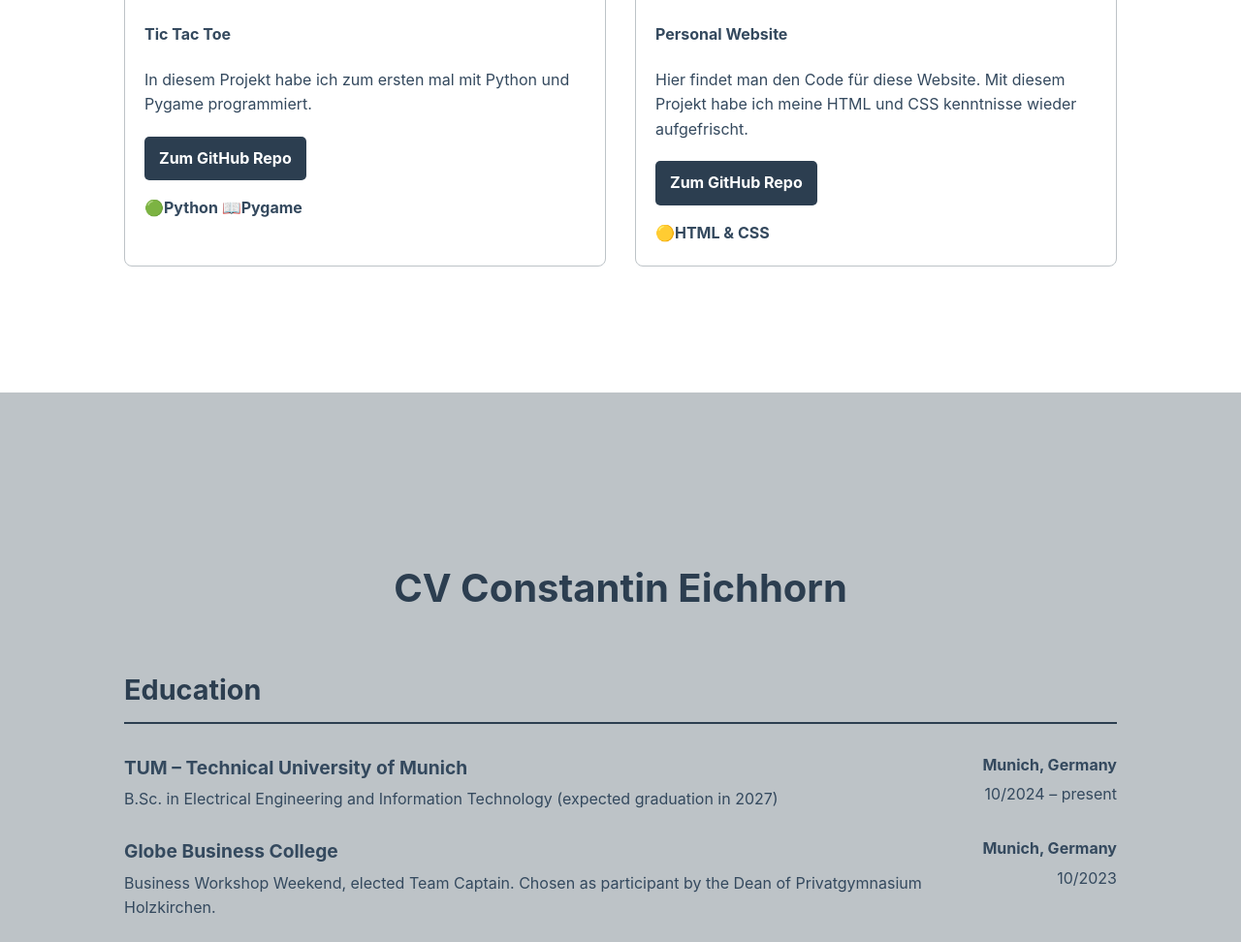
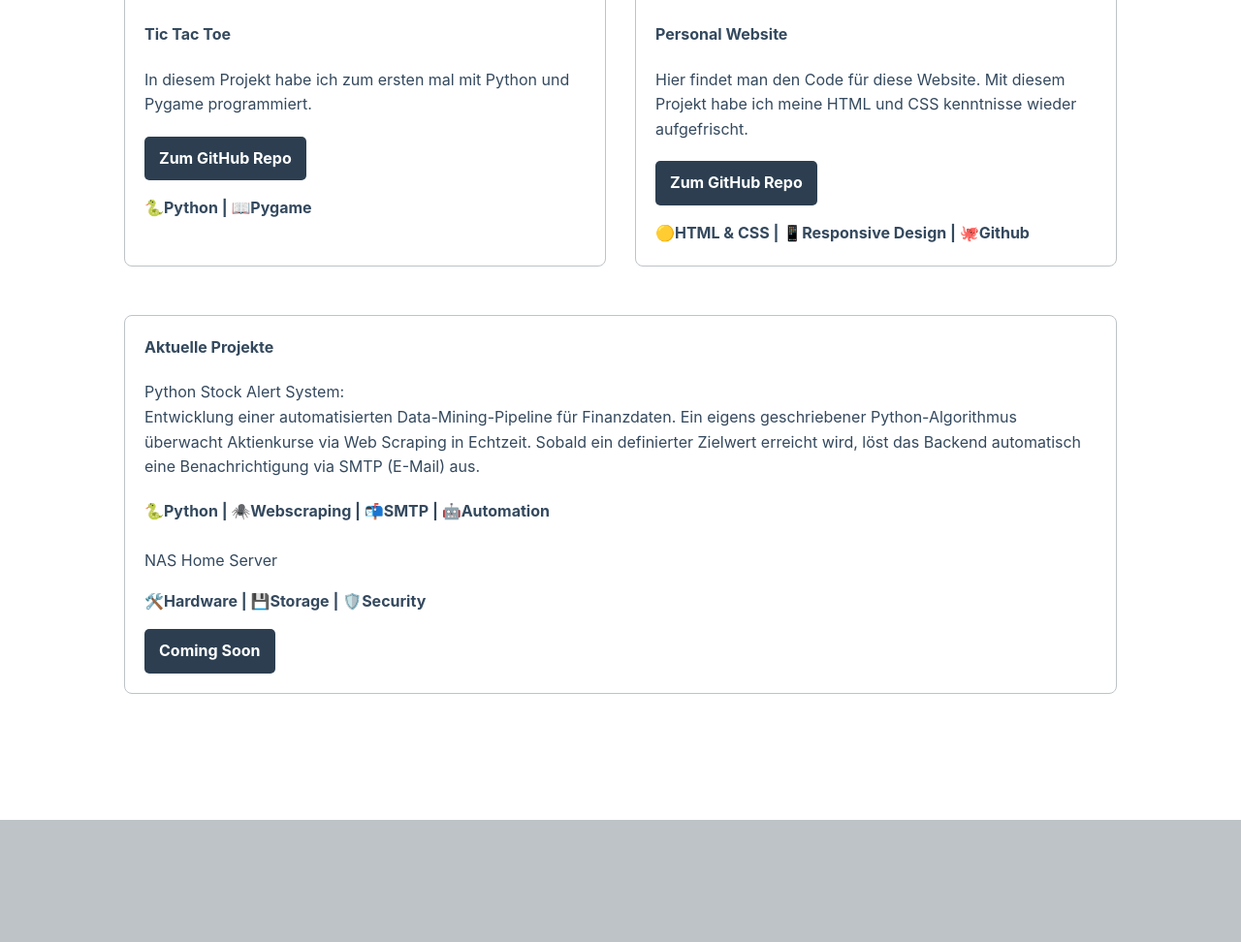
Before and after one commit to tr0p7cal/portfolio-con, a plain HTML site: page index.html in a window 1280 px wide. Shown: the part 1255-2227 px from the top of the page at 97% size. Drawn offline with Linux system fonts and the light colour scheme.

Commit message:
Added more projects
added a more projects box with projects im currently working on. changesd some emojjis aswell

```diff
--- a/index.html
+++ b/index.html
@@ -75,7 +75,7 @@
                             </p>
                             <a href="https://github.com/tr0p7cal/TicTacToe.git" class="project-link" target="_blank">Zum GitHub Repo</a>
                             <!--- TEST!!!!!!!!!!!!!-->
-                            <p class="project-skill">🟢Python  📖Pygame</p>
+                            <p class="project-skill">🐍Python | 📖Pygame</p>
                         </div>
                     </div>
 
@@ -89,26 +89,35 @@
                             </p>
                             <a href="#" class="project-link" target="_blank">Zum GitHub Repo</a>
                             <!--- TEST!!!!!!!!!!!!!-->
-                            <p class="project-skill">🟡HTML & CSS</p>
+                            <p class="project-skill">🟡HTML & CSS | 📱Responsive Design | 🐙Github</p>
                         </div>
                     </div>
 
                 </div>
 
 
-                <!-- <div id="other-projects-grid" class="projects-grid">
+                <div id="other-projects-grid" class="projects-grid">
 
                      <div class="project-card">
-                        <img class="project-image" src="https://via.placeholder.com/400x200" alt="Projektbild">
+                        <!--hier würde ein bild hin-->
                         <div class="project-content">
-                            <h4 class="project-title">Anderes Projekt</h4>
-                            <p class="project-description">
-                                Das könnte ein Design-Projekt, eine Fallstudie oder etwas anderes sein, das nicht auf GitHub ist.
+                            <h4 class="project-title">Aktuelle Projekte</h4>
+
+                            <p id="other-project-description" class="project-description">
+                               Python Stock Alert System: <br>
+                               Entwicklung einer automatisierten Data-Mining-Pipeline für Finanzdaten.
+                               Ein eigens geschriebener Python-Algorithmus überwacht Aktienkurse via Web Scraping in Echtzeit.
+                               Sobald ein definierter Zielwert erreicht wird, löst das Backend automatisch eine Benachrichtigung via SMTP (E-Mail) aus.
+                               <p class="project-skill">🐍Python | 🕷️Webscraping | 📬SMTP | 🤖Automation</p>
+                                <br>
+
+                               NAS Home Server
+                               <p class="project-skill">🛠️Hardware | 💾Storage | 🛡️Security</p>
                             </p>
-                            <a href="#" class="project-link">Mehr erfahren</a>
+                            <a class="project-link">Coming Soon</a>
                         </div>
                     </div>
-                 </div> -->
+                 </div>
 
             </div>
         </section>
--- a/style.css
+++ b/style.css
@@ -306,7 +306,7 @@ ul.cv-entry-details,
     background-color: #34495e;
     color: #fff;
 }
-/* --- TES!!!!!!!!! --- */
+
 .project-skill{
     font-weight: bold;
     margin-bottom: 0;
@@ -316,7 +316,7 @@ ul.cv-entry-details,
 #contact-section {
     padding: 80px 0;
     text-align: center;
-    background-color: #fff; /* Hintergrundfarbe kann bei Bedarf angepasst werden */
+    background-color: #fff;
 }
 
 #contact-title {
@@ -327,7 +327,7 @@ ul.cv-entry-details,
 #contact-intro {
     font-size: 1.2em;
     max-width: 600px;
-    margin: 0 auto 30px auto; /* Etwas weniger Abstand nach unten */
+    margin: 0 auto 30px auto;
 }
 
 #contact-email {
```
